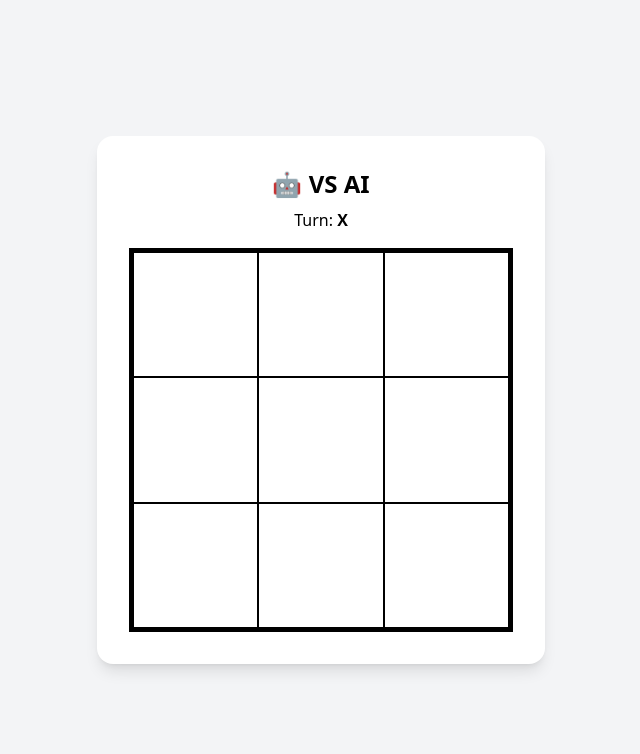
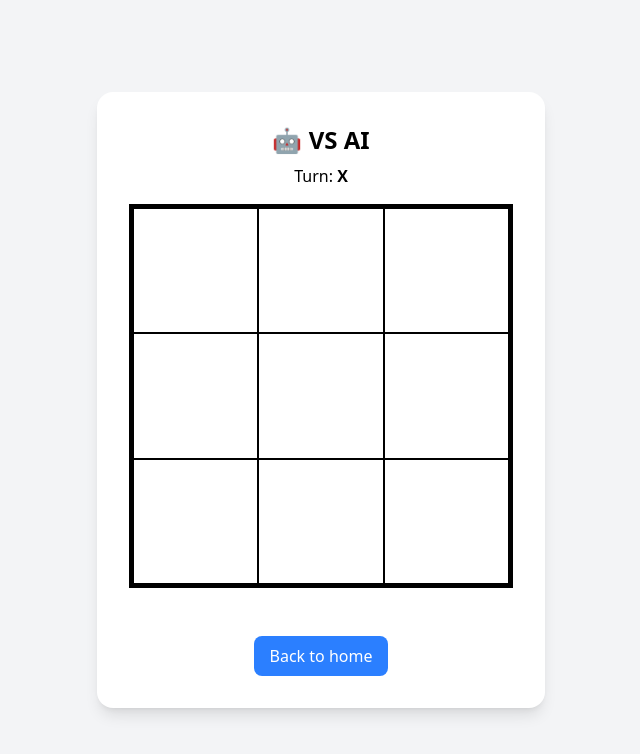
Before and after one commit to GP-H8/Kelompok-1-Group-Project, a React (Vite) app in the folder client/: page /game-ai in a window 1280 px wide. Shown: the top 754 px of the page, without its empty margins (319-959 px from the left). Built offline with nearby package versions, Linux system fonts and the light colour scheme; no server answers.

Commit message:
error handling

```diff
--- a/client/src/components/Game.jsx
+++ b/client/src/components/Game.jsx
@@ -1,11 +1,12 @@
 import { useEffect, useRef, useState } from "react";
 import { io } from "socket.io-client";
-import { useSearchParams } from "react-router";
+import { useNavigate, useSearchParams } from "react-router";
 import baseUrl from "../constant/baseUrl";
 
 export default function Game() {
   const socketRef = useRef(null);
   const [searchParams] = useSearchParams();
+  const navigate = useNavigate();
 
   const size = 3;
   const urlRoomId = searchParams.get("roomId");
@@ -81,17 +82,17 @@ export default function Game() {
   }
 
   return (
-    <div className="min-h-screen flex items-center justify-center bg-gray-100 px-4">
-      <div className="bg-white p-8 rounded-2xl shadow-lg text-center w-full max-w-md">
-        <h2 className="text-2xl font-bold mb-2">👥 Multiplayer</h2>
+    <div className='min-h-screen flex items-center justify-center bg-gray-100 px-4'>
+      <div className='bg-white p-8 rounded-2xl shadow-lg text-center w-full max-w-md'>
+        <h2 className='text-2xl font-bold mb-2'>👥 Multiplayer</h2>
 
         {roomId && (
-          <div className="flex items-center justify-center gap-2 text-sm mb-2">
-            <span className="text-gray-500">Room:</span>
+          <div className='flex items-center justify-center gap-2 text-sm mb-2'>
+            <span className='text-gray-500'>Room:</span>
             <b>{roomId}</b>
             <button
               onClick={copyRoomId}
-              className="text-blue-500 hover:underline text-xs"
+              className='text-blue-500 hover:underline text-xs'
             >
               copy
             </button>
@@ -99,25 +100,25 @@ export default function Game() {
         )}
 
         {playerSymbol && (
-          <p className="text-sm mb-2">
+          <p className='text-sm mb-2'>
             You are: <b>{playerSymbol}</b>
           </p>
         )}
 
         {isWaiting ? (
-          <h3 className="text-yellow-500 mb-4 animate-pulse">
+          <h3 className='text-yellow-500 mb-4 animate-pulse'>
             Waiting for opponent...
           </h3>
         ) : winner ? (
-          <h2 className="text-green-500 font-bold mb-4">🎉 Winner: {winner}</h2>
+          <h2 className='text-green-500 font-bold mb-4'>🎉 Winner: {winner}</h2>
         ) : (
-          <h3 className="mb-4">
+          <h3 className='mb-4'>
             Turn: <b>{turn}</b>
           </h3>
         )}
 
         {!isWaiting && (
-          <div className="grid grid-cols-3 mt-4 w-fit mx-auto border-4 border-black">
+          <div className='grid grid-cols-3 mt-4 w-fit mx-auto border-4 border-black'>
             {board.flat().map((cell, i) => {
               const r = Math.floor(i / size);
               const c = i % size;
@@ -145,6 +146,17 @@ export default function Game() {
             })}
           </div>
         )}
+
+        <button
+          onClick={() =>
+            navigate("/", {
+              state: { message: "Successfully back to home!" },
+            })
+          }
+          className='mt-6 px-4 py-2 bg-blue-500 text-white rounded-lg hover:bg-blue-600 transition'
+        >
+          Back to home
+        </button>
       </div>
     </div>
   );
--- a/client/src/components/GameAI.jsx
+++ b/client/src/components/GameAI.jsx
@@ -1,10 +1,19 @@
 import { useEffect, useRef, useState } from "react";
 import { io } from "socket.io-client";
 import baseUrl from "../constant/baseUrl";
+import { useNavigate } from "react-router";
+import Toastify from "toastify-js";
+import "toastify-js/src/toastify.css";
+import { useTheme } from "../context/ThemeContext";
 
 export default function GameAI() {
+  const navigate = useNavigate();
   const socketRef = useRef(null);
   const size = 3;
+
+  const { theme, toggleTheme } = useTheme();
+
+  const isDark = theme === "dark";
 
   const [board, setBoard] = useState(
     Array(size)
@@ -19,8 +28,32 @@ export default function GameAI() {
   function handleMove(r, c) {
     if (!socketRef.current) return;
     if (winner) return;
-    if (turn !== "X") return;
-    if (board[r][c]) return;
+    if (turn !== "X") {
+      Toastify({
+        text: "Please wait for your turn!",
+        duration: 2000,
+        close: true,
+        gravity: "bottom",
+        position: "right",
+        style: {
+          background: "#FF0000",
+        },
+      }).showToast();
+      return;
+    }
+    if (board[r][c]) {
+      Toastify({
+        text: "This cell is already filled!",
+        duration: 2000,
+        close: true,
+        gravity: "bottom",
+        position: "right",
+        style: {
+          background: "#f59e0b",
+        },
+      }).showToast();
+      return;
+    }
 
     const index = r * size + c;
     socketRef.current.emit("makeMove", { roomId, index });
@@ -57,25 +90,29 @@ export default function GameAI() {
   }
 
   return (
-    <div className="min-h-screen flex items-center justify-center bg-gray-100 px-4">
-      <div className="bg-white p-8 rounded-2xl shadow-lg text-center w-full max-w-md">
-        <h2 className="text-2xl font-bold mb-2">🤖 VS AI</h2>
+    <div
+      className={`min-h-screen flex items-center justify-center bg-gray-100 px-4 ${
+        isDark ? "bg-gray-900 text-white" : "bg-gray-100 text-black"
+      }`}
+    >
+      <div className='bg-white p-8 rounded-2xl shadow-lg text-center w-full max-w-md'>
+        <h2 className='text-2xl font-bold mb-2'>🤖 VS AI</h2>
 
         {winner ? (
-          <h2 className="text-green-500 font-bold mb-4">🎉 Winner: {winner}</h2>
+          <h2 className='text-green-500 font-bold mb-4'>🎉 Winner: {winner}</h2>
         ) : (
-          <h3 className="mb-2">
+          <h3 className='mb-2'>
             Turn: <b>{turn}</b>
           </h3>
         )}
 
         {isThinking && (
-          <p className="text-blue-500 animate-pulse mb-4">
+          <p className='text-blue-500 animate-pulse mb-4'>
             🤖 AI is thinking...
           </p>
         )}
 
-        <div className="grid grid-cols-3 mt-4 border-4 border-black">
+        <div className='grid grid-cols-3 mt-4 border-4 border-black'>
           {board.flat().map((cell, i) => {
             const r = Math.floor(i / size);
             const c = i % size;
@@ -84,7 +121,7 @@ export default function GameAI() {
               <button
                 key={i}
                 onClick={() => handleMove(r, c)}
-                disabled={!!cell || winner || turn !== "X"}
+                disabled={winner}
                 className={`
   w-full aspect-square
   text-2xl font-bold
@@ -102,14 +139,27 @@ export default function GameAI() {
           })}
         </div>
 
-        {winner && (
+        <div className='flex justify-center gap-3 mt-6'>
           <button
-            onClick={resetGame}
-            className="mt-6 px-4 py-2 bg-blue-500 text-white rounded-lg hover:bg-blue-600 transition"
+            onClick={() =>
+              navigate("/", {
+                state: { message: "Successfully back to home!" },
+              })
+            }
+            className='mt-6 px-4 py-2 bg-blue-500 text-white rounded-lg hover:bg-blue-600 transition'
           >
-            🔄 Play Again
+            Back to home
           </button>
-        )}
+
+          {winner && (
+            <button
+              onClick={resetGame}
+              className='mt-6 px-4 py-2 bg-blue-500 text-white rounded-lg hover:bg-blue-600 transition'
+            >
+              🔄 Play Again
+            </button>
+          )}
+        </div>
       </div>
     </div>
   );
--- a/client/src/components/Home.jsx
+++ b/client/src/components/Home.jsx
@@ -1,13 +1,33 @@
-import { useNavigate } from "react-router";
+import { useLocation, useNavigate } from "react-router";
 import { useState } from "react";
 import { useTheme } from "../context/ThemeContext";
+import Toastify from "toastify-js";
+import "toastify-js/src/toastify.css";
+import { useEffect } from "react";
 
 export default function Home() {
   const navigate = useNavigate();
+  const location = useLocation();
   const [roomInput, setRoomInput] = useState("");
   const { theme, toggleTheme } = useTheme();
 
   const isDark = theme === "dark";
+
+  // useEffect(() => {
+  //   if (location.state?.message) {
+  //     Toastify({
+  //       text: location.state.message,
+  //       duration: 2000,
+  //       gravity: "bottom",
+  //       position: "right",
+  //       style: {
+  //         background: "#22c55e",
+  //       },
+  //     }).showToast();
+
+  //     navigate(".", { replace: true });
+  //   }
+  // }, []); // ini entah kenapa muncul pop-up nya selalu dua kali??
 
   return (
     <div
@@ -20,7 +40,7 @@ export default function Home() {
           isDark ? "bg-gray-800" : "bg-white"
         }`}
       >
-        <h1 className="text-3xl font-bold text-center mb-6">🎮 Tic Tac Toe</h1>
+        <h1 className='text-3xl font-bold text-center mb-6'>🎮 Tic Tac Toe</h1>
 
         <button
           onClick={toggleTheme}
@@ -35,22 +55,22 @@ export default function Home() {
 
         <button
           onClick={() => navigate("/game-ai")}
-          className="w-full mb-3 py-2 rounded-lg bg-blue-500 text-white hover:bg-blue-600 transition"
+          className='w-full mb-3 py-2 rounded-lg bg-blue-500 text-white hover:bg-blue-600 transition'
         >
           🤖 Play vs AI
         </button>
 
         <button
           onClick={() => navigate("/game")}
-          className="w-full mb-6 py-2 rounded-lg bg-green-500 text-white hover:bg-green-600 transition"
+          className='w-full mb-6 py-2 rounded-lg bg-green-500 text-white hover:bg-green-600 transition'
         >
           👥 Create Room
         </button>
 
-        <div className="flex flex-col gap-3">
+        <div className='flex flex-col gap-3'>
           <input
-            type="text"
-            placeholder="Enter Room ID"
+            type='text'
+            placeholder='Enter Room ID'
             value={roomInput}
             onChange={(e) => setRoomInput(e.target.value)}
             className={`px-3 py-2 rounded-lg border outline-none transition ${
@@ -65,7 +85,7 @@ export default function Home() {
               if (!roomInput) return;
               navigate(`/game?roomId=${roomInput}`);
             }}
-            className="py-2 rounded-lg bg-purple-500 text-white hover:bg-purple-600 transition"
+            className='py-2 rounded-lg bg-purple-500 text-white hover:bg-purple-600 transition'
           >
             🚪 Join Room
           </button>
```
Also changed, not shown: client/package.json (+8 -2 lines), 1 other file (tests, documents, lock files or other folders).
